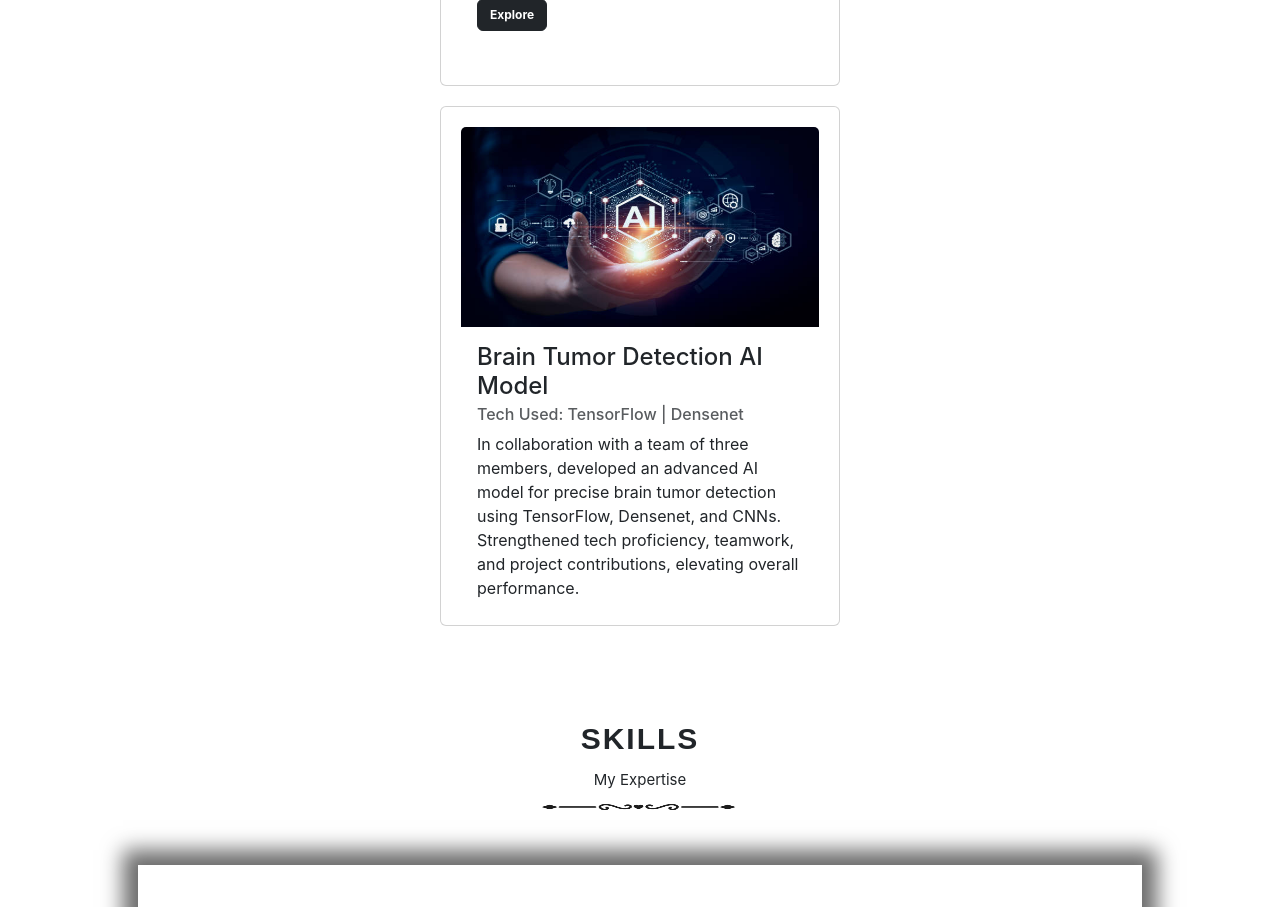
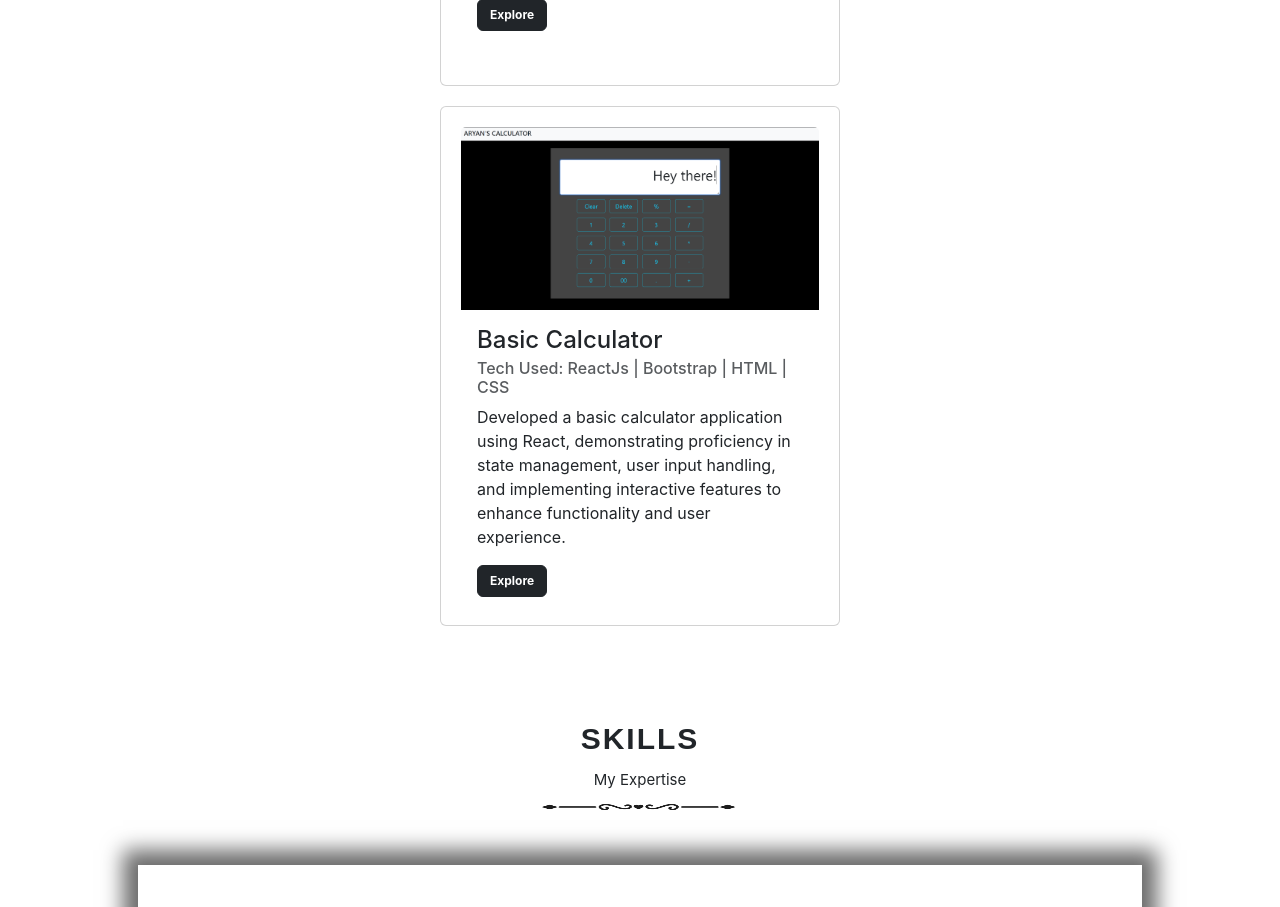
Before and after one commit to aryanver2001/CodSoft_Task1-Portfolio, a React (Create React App) app: page / in a window 1280 px wide. Shown: the part 3200-4107 px from the top of the page. Built offline with nearby package versions, Linux system fonts and the light colour scheme; a web font is replaced by a local one.

Commit message:
updated projects

```diff
--- a/src/myComponents/projects.js
+++ b/src/myComponents/projects.js
@@ -1,10 +1,10 @@
 import React from 'react'
 import SectionDivider from "./Images/divider.png"
-import AIimage from "./Images/project-ai.jpg"
+import Calcimage from "./Images/project-calc.png"
 import Rocketimage from "./Images/project-rocket.png"
 import Shopimage from "./Images/project-shop.png"
 import Portfolioimage from "./Images/project-portfolio.jpg"
-import { Link } from 'react-router-dom'
+
 
 export default function projects() {
   return (
@@ -18,7 +18,7 @@ export default function projects() {
       <div className='section-parent'>
         <div className='project-head-card'>
           <div className="card project-card" data-aos="fade-out">
-            <img className="card-img-top" src={Shopimage} alt="Card image cap" />
+            <img className="card-img-top" src={Shopimage} />
             <div className="card-body">
               <h4 className="card-title">E-Commerce Website</h4>
               <h6 className="card-subtitle mb-2 text-muted">Tech Used: ReactJs | Bootstrap | HTML | CSS</h6>
@@ -28,7 +28,7 @@ export default function projects() {
             </div>
           </div>
           <div className="card project-card" data-aos="fade-out">
-            <img className="card-img-top" src={Portfolioimage} alt="Card image cap" />
+            <img className="card-img-top" src={Portfolioimage} />
             <div className="card-body">
               <h4 className="card-title">Portfolio Website</h4>
               <h6 className="card-subtitle mb-2 text-muted">Tech Used: ReactJs | Bootstrap | HTML | CSS</h6>
@@ -38,7 +38,7 @@ export default function projects() {
             </div>
           </div>
           <div className="card project-card" data-aos="fade-out">
-            <img className="card-img-top" src={Rocketimage} alt="Card image cap" />
+            <img className="card-img-top" src={Rocketimage} />
             <div className="card-body">
               <h4 className="card-title">RocketMan Website</h4>
               <h6 className="card-subtitle mb-2 text-muted">Tech Used: HTML | CSS</h6>
@@ -48,14 +48,13 @@ export default function projects() {
             </div>
           </div>
           <div className="card project-card" data-aos="fade-out">
-            <img className="card-img-top" src={AIimage} alt="Card image cap" />
+            <img className="card-img-top" src={Calcimage} />
             <div className="card-body">
-              <h4 className="card-title">Brain Tumor Detection AI Model</h4>
-              <h6 className="card-subtitle mb-2 text-muted">Tech Used: TensorFlow | Densenet</h6>
-              <p className="card-text">In collaboration with a team of three members, developed an
-                advanced AI model for precise brain tumor detection using TensorFlow, Densenet, and CNNs. Strengthened tech proficiency,
-                teamwork, and project contributions, elevating overall performance.
+              <h4 className="card-title">Basic Calculator</h4>
+              <h6 className="card-subtitle mb-2 text-muted">Tech Used: ReactJs | Bootstrap | HTML | CSS</h6>
+              <p className="card-text">Developed a basic calculator application using React, demonstrating proficiency in state management, user input handling, and implementing interactive features to enhance functionality and user experience.
               </p>
+              <a href="https://basi-c-alc.netlify.app/" className="btn btn-dark text-white" target='blank'>Explore</a>
             </div>
           </div>
         </div>
```
Also changed, not shown: src/myComponents/Images/project-ai.jpg (deleted), src/myComponents/Images/project-calc.png (added).
